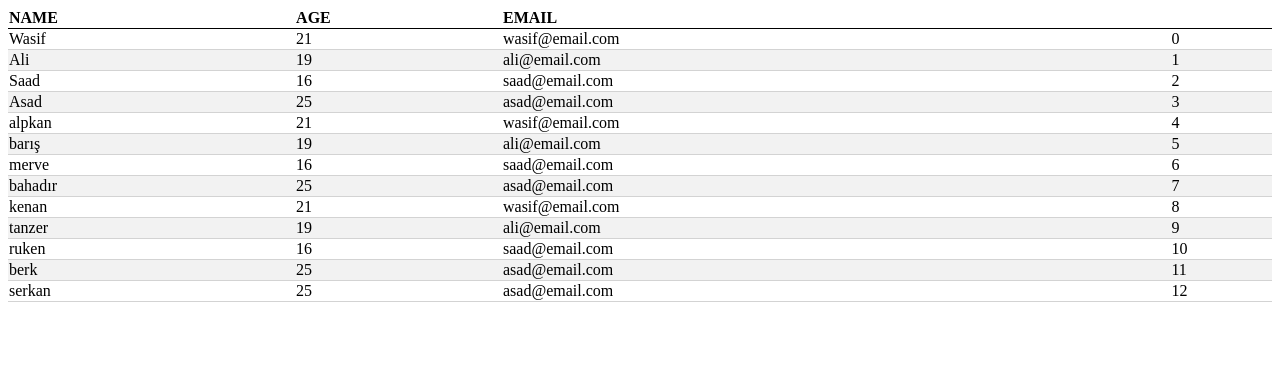
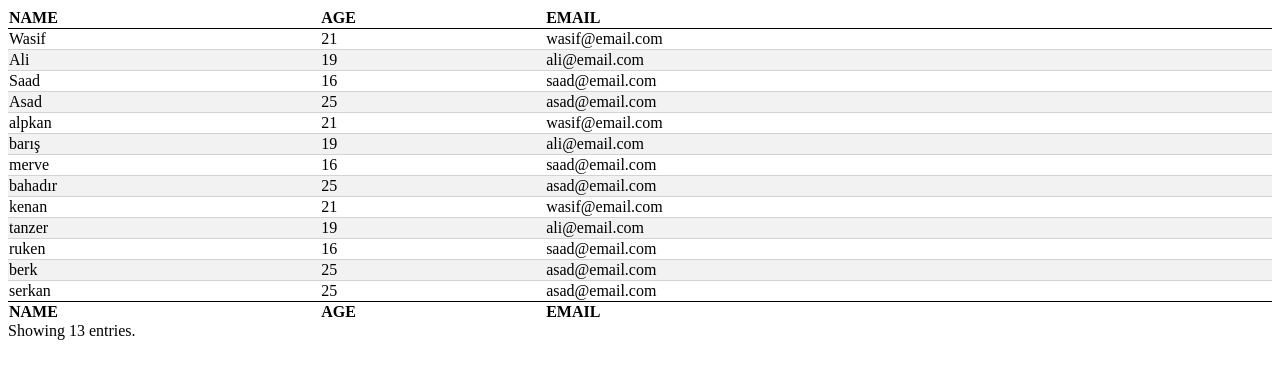
Before and after one commit to bahadircimen/B-react-dataTable, a React app: page / in a window 1280 px wide. Built offline with nearby package versions, Linux system fonts and the light colour scheme.

Commit message:
add (dynamic column, show entries)

```diff
--- a/src/components/Table/index.js
+++ b/src/components/Table/index.js
@@ -1,6 +1,11 @@
 import React, {Component} from 'react';
 import styles from './styles.scss';
 
+const RenderData = (state) =>{
+    return state.keys.map((key)=>{
+        return <td key={state.data[key]}>{state.data[key]}</td>
+    })
+};
 
 class Table extends Component {
     constructor(props) {
@@ -21,22 +26,35 @@ class Table extends Component {
                 { name: 'berk', age: 25, email: 'asad@email.com' },
                 { name: 'serkan', age: 25, email: 'asad@email.com' },
 
-            ]
+            ],
         }
     }
 
-    getKeys = () =>{
+    /*****dynamic   column 2**/
+    tableValues = () => {
+            return Object.values(this.state.data);
+    };
+
+    tableA = () => {
+        return this.tableValues().map((d,index) => {
+            return (
+                    <td key={index}>{d}</td>
+            )
+        })
+    };
+
+    tableKeys = () => {
         return Object.keys(this.state.data[0]);
     };
 
-    getHeader = () =>{
-        let keys = this.getKeys();
-        return keys.map((key, index)=>{
+    tableHeader = () => {
+        return this.tableKeys().map((key) => {
             return <th key={key}>{key.toUpperCase()}</th>
         })
     };
 
-    tableData() {
+    /**manuel column
+     tableData = () => {
         return this.state.data.map((d, index) => {
             return (
                 <tr key={index}>
@@ -47,22 +65,47 @@ class Table extends Component {
                 </tr>
             )
         })
-    }
+    }; */
 
+    tableData = () => {
+        return this.state.data.map((d, index)=>{
+            return <tr key={index}>
+                <RenderData key={index} data={d} keys={this.tableKeys()} />
+            </tr>
+        })
+    };
+
+    /****tableB = () => {
+        return this.state.data.map((d,index)=> {
+            return (
+                <tr key={index}>
+                    <td>{this.tableKeys().map}</td>
+                </tr>
+            )
+        })
+    };
+*/
 
     render() {
+        console.log(this.tableA());
         return (
             <div>
                 <table>
                     <thead>
                         <tr>
-                            {this.getHeader()}
+                            {this.tableHeader()}
                         </tr>
                     </thead>
                     <tbody>
                         {this.tableData()}
                     </tbody>
+                    <tfoot>
+                    <tr>
+                        {this.tableHeader()}
+                    </tr>
+                    </tfoot>
                 </table>
+                    Showing {this.state.data.length} entries.
             </div>
         );
     }
--- a/src/components/Table/styles.scss
+++ b/src/components/Table/styles.scss
@@ -15,9 +15,16 @@ div {width: 100%;
       & tr:nth-child(even){
         background-color: #f2f2f2;
       }
+      & tr:nth-last-child(1){
+        border-bottom: 1px solid black;
+      }
       & tr:hover{
         background-color: lightgrey;
       }
     }
+    & tfoot {
+      width: 100%;
+      text-align: left;
+    }
   }
 }
```
